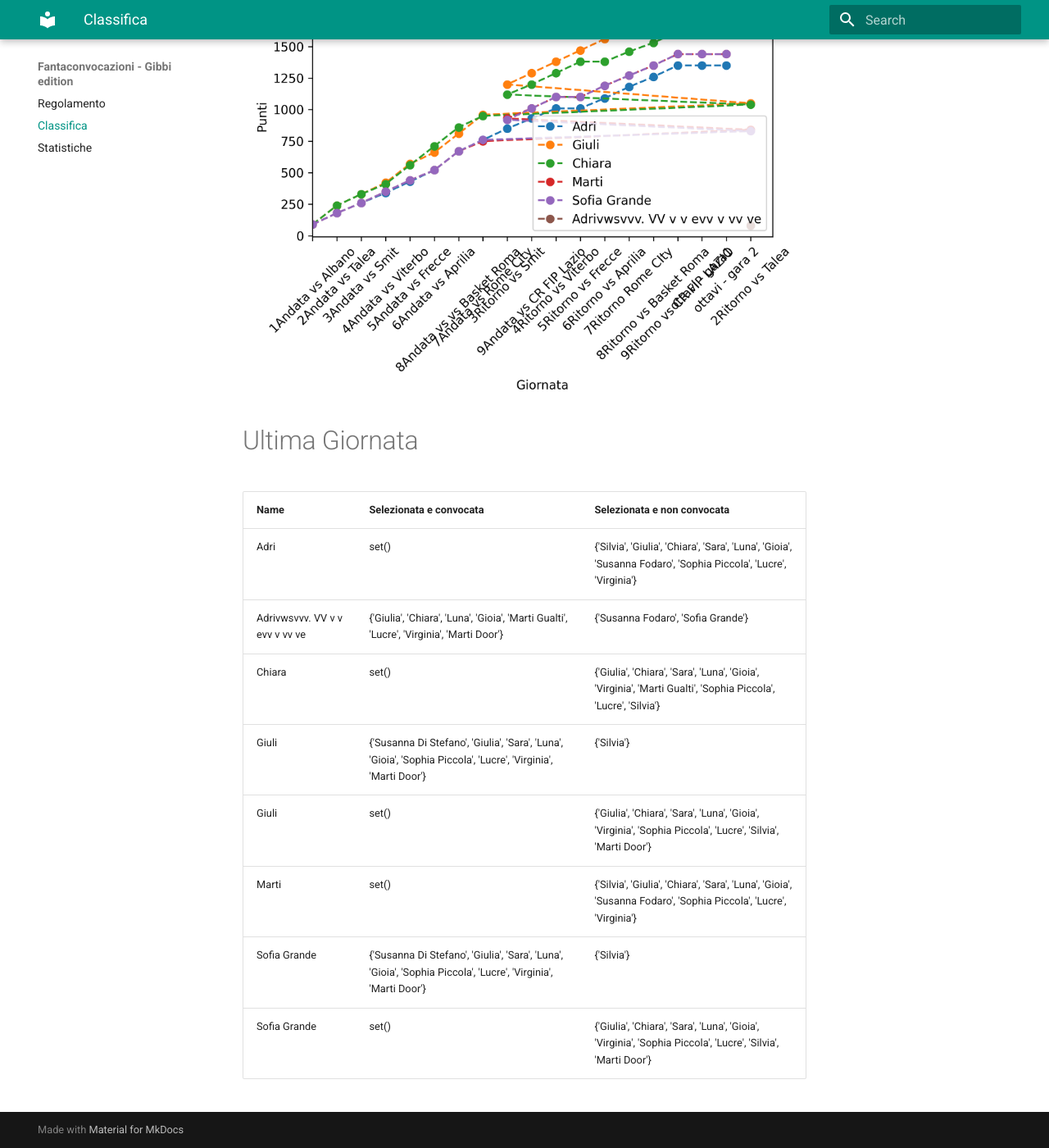
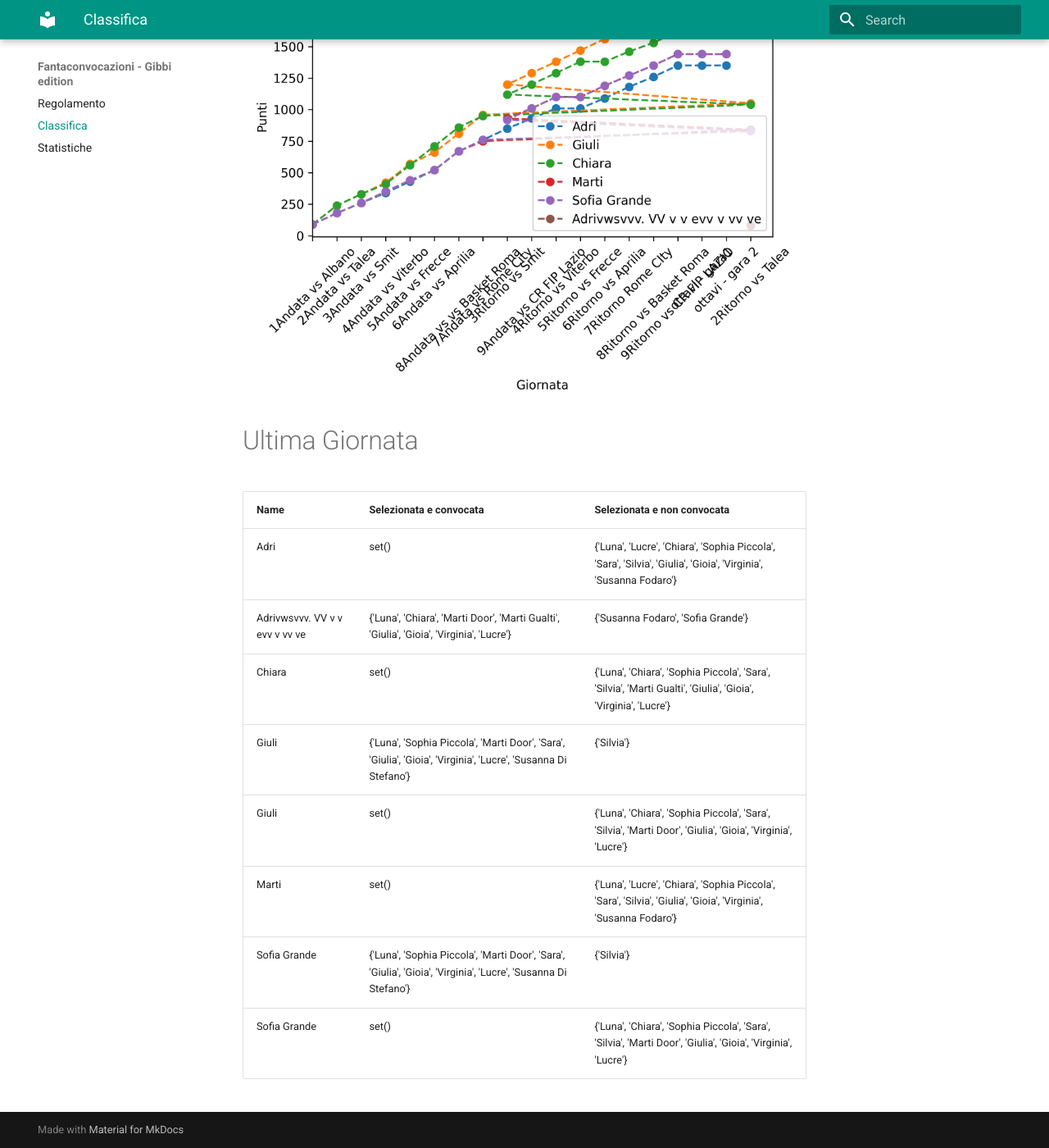
Before and after one commit to martinig94/fantagibbi, an MkDocs documentation site: the page built from docs/Classifica.md, in a window 1280 px wide and 1400 px high, scrolled down 676 px. Shown: the whole window at 82% size. Built offline with MkDocs 1.6.1 and Material for MkDocs 9.7.7, drawn with Linux system fonts in a browser that asks for light colours.

Commit message:
Auto-update from main.py

```diff
--- a/docs/Classifica.md
+++ b/docs/Classifica.md
@@ -19,12 +19,12 @@
 <!-- START_TABLE CORRECT -->
 | Name                           | Selezionata e convocata                                                                                        | Selezionata e non convocata                                                                                      |
 |:-------------------------------|:---------------------------------------------------------------------------------------------------------------|:-----------------------------------------------------------------------------------------------------------------|
-| Adri                           | set()                                                                                                          | {'Silvia', 'Giulia', 'Chiara', 'Sara', 'Luna', 'Gioia', 'Susanna Fodaro', 'Sophia Piccola', 'Lucre', 'Virginia'} |
-| Adrivwsvvv. VV v v evv v vv ve | {'Giulia', 'Chiara', 'Luna', 'Gioia', 'Marti Gualti', 'Lucre', 'Virginia', 'Marti Door'}                       | {'Susanna Fodaro', 'Sofia Grande'}                                                                               |
-| Chiara                         | set()                                                                                                          | {'Giulia', 'Chiara', 'Sara', 'Luna', 'Gioia', 'Virginia', 'Marti Gualti', 'Sophia Piccola', 'Lucre', 'Silvia'}   |
-| Giuli                          | {'Susanna Di Stefano', 'Giulia', 'Sara', 'Luna', 'Gioia', 'Sophia Piccola', 'Lucre', 'Virginia', 'Marti Door'} | {'Silvia'}                                                                                                       |
-| Giuli                          | set()                                                                                                          | {'Giulia', 'Chiara', 'Sara', 'Luna', 'Gioia', 'Virginia', 'Sophia Piccola', 'Lucre', 'Silvia', 'Marti Door'}     |
-| Marti                          | set()                                                                                                          | {'Silvia', 'Giulia', 'Chiara', 'Sara', 'Luna', 'Gioia', 'Susanna Fodaro', 'Sophia Piccola', 'Lucre', 'Virginia'} |
-| Sofia Grande                   | {'Susanna Di Stefano', 'Giulia', 'Sara', 'Luna', 'Gioia', 'Sophia Piccola', 'Lucre', 'Virginia', 'Marti Door'} | {'Silvia'}                                                                                                       |
-| Sofia Grande                   | set()                                                                                                          | {'Giulia', 'Chiara', 'Sara', 'Luna', 'Gioia', 'Virginia', 'Sophia Piccola', 'Lucre', 'Silvia', 'Marti Door'}     |
+| Adri                           | set()                                                                                                          | {'Luna', 'Lucre', 'Chiara', 'Sophia Piccola', 'Sara', 'Silvia', 'Giulia', 'Gioia', 'Virginia', 'Susanna Fodaro'} |
+| Adrivwsvvv. VV v v evv v vv ve | {'Luna', 'Chiara', 'Marti Door', 'Marti Gualti', 'Giulia', 'Gioia', 'Virginia', 'Lucre'}                       | {'Susanna Fodaro', 'Sofia Grande'}                                                                               |
+| Chiara                         | set()                                                                                                          | {'Luna', 'Chiara', 'Sophia Piccola', 'Sara', 'Silvia', 'Marti Gualti', 'Giulia', 'Gioia', 'Virginia', 'Lucre'}   |
+| Giuli                          | {'Luna', 'Sophia Piccola', 'Marti Door', 'Sara', 'Giulia', 'Gioia', 'Virginia', 'Lucre', 'Susanna Di Stefano'} | {'Silvia'}                                                                                                       |
+| Giuli                          | set()                                                                                                          | {'Luna', 'Chiara', 'Sophia Piccola', 'Sara', 'Silvia', 'Marti Door', 'Giulia', 'Gioia', 'Virginia', 'Lucre'}     |
+| Marti                          | set()                                                                                                          | {'Luna', 'Lucre', 'Chiara', 'Sophia Piccola', 'Sara', 'Silvia', 'Giulia', 'Gioia', 'Virginia', 'Susanna Fodaro'} |
+| Sofia Grande                   | {'Luna', 'Sophia Piccola', 'Marti Door', 'Sara', 'Giulia', 'Gioia', 'Virginia', 'Lucre', 'Susanna Di Stefano'} | {'Silvia'}                                                                                                       |
+| Sofia Grande                   | set()                                                                                                          | {'Luna', 'Chiara', 'Sophia Piccola', 'Sara', 'Silvia', 'Marti Door', 'Giulia', 'Gioia', 'Virginia', 'Lucre'}     |
 <!-- END_TABLE CORRECT -->
```
